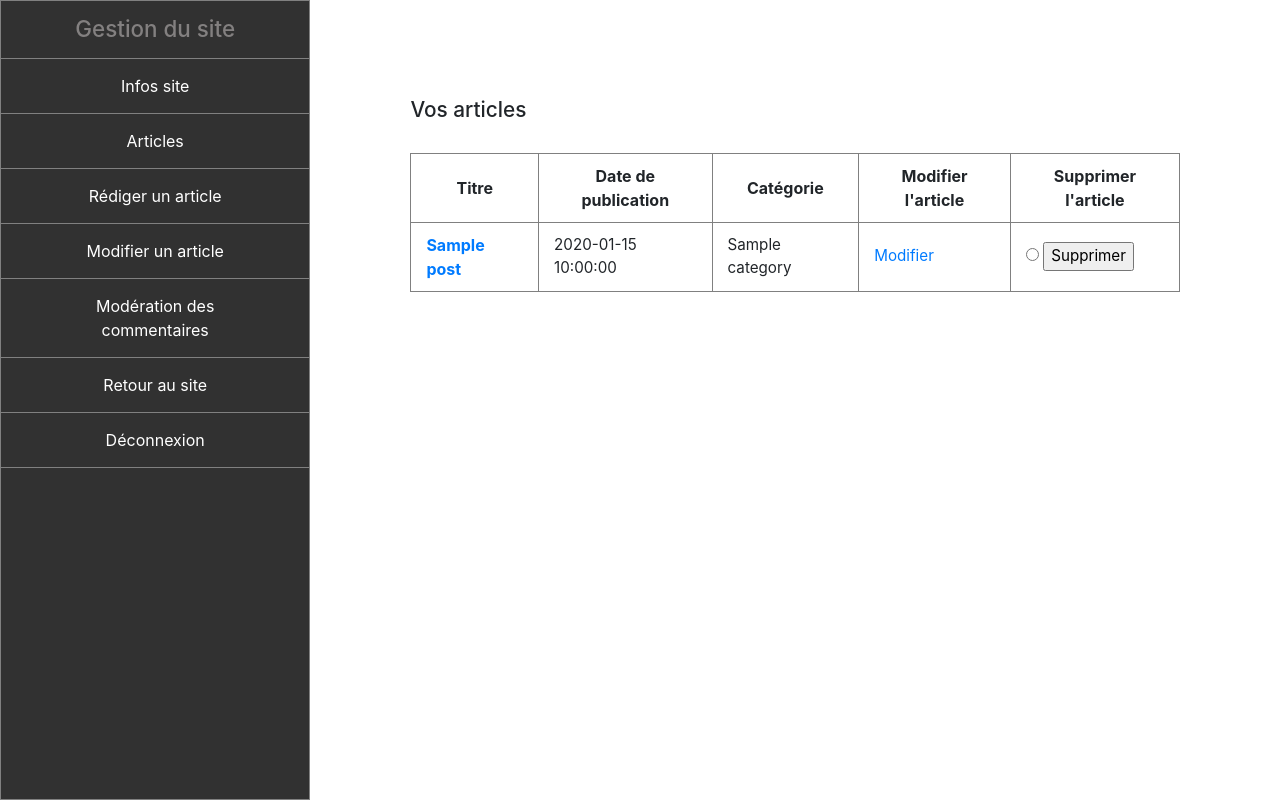
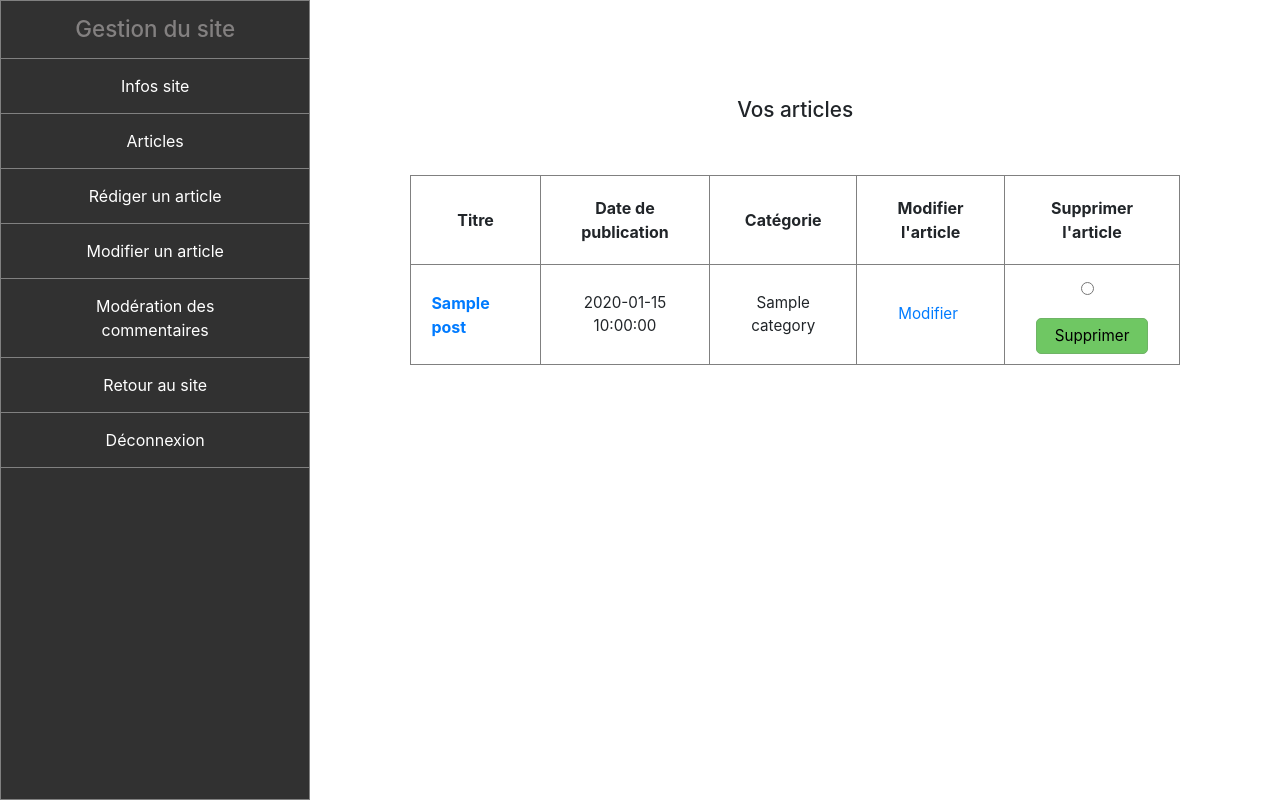
Before and after one commit to Shizurah/perso_project, a PHP site: the page made by view/allPostsList_view.php in a window 1280 px wide. Run offline with PHP 8.4, Linux system fonts and the light colour scheme; the template is opened without the code that fills it: most values are stand-ins (such as "Sample title", 1, 10 or a date in 2020); some web fonts are replaced.

Commit message:
Poursuite stylisation espace d'administration

```diff
--- a/assets/css/administration_style.css
+++ b/assets/css/administration_style.css
@@ -11,14 +11,12 @@ section {
     display: flex;
     padding: 0;
     position: relative;
-    /* top: -14px; */
     height: 100%;
 }
 
 aside {
-    height: 100%;
+    min-height: 100%;
     border: 1px solid grey;
-    /* border-right: 1px solid grey;  */
     background-color: rgb(49, 49, 49);
 }
 
@@ -49,10 +47,20 @@ aside {
 }
 
 #administration-main-content {
+    display: flex;
+    flex-direction: column;
+    align-items: center;
     padding: 100px;
     width: 80%;
+    height: 100%;
+    margin: auto;
 }
 
+h3 {
+    margin-bottom: 30px;
+}
+
+/* page d'erreur */
 #error-msg-container {
     position: relative;
     top: -12px;
@@ -87,7 +95,6 @@ aside {
 
 table {
     border: 1px solid grey;
-
 }
 
 th {
@@ -96,28 +103,110 @@ th {
 
 table td,
 table th {
-    padding: 10px 15px;
+    padding: 10px 20px;
     border: 1px solid grey;
     border-collapse: collapse;
 }
 
+table th {
+    padding: 20px;
+}
+
 tr td:not(:first-child) {
+    text-align: center;
     font-size: 0.95em;
 }
 
+/* rédaction articles : */
 
-/* modification artciles */
+form label,
+input[type=radio],
+input[type=file],
+input[type=submit] {
+    cursor: pointer;
+}
+
+#postTitle,
+input[type=file] {
+    width: 40%;
+}
+
+input[type=file] {
+    overflow: hidden;
+    padding: 8px 10px;
+    border: 1px solid rgb(204, 203, 203);
+    border-radius: 4px;
+}
+
+input[type=radio] {
+    position: relative;
+    top: 4px;
+    margin-right: 10px;
+}
+
+input[type=submit] {
+    margin-top: 20px;
+    border: none;
+    border: 1px solid rgb(111, 180, 102);
+    padding: 6px 18px;
+    border-radius: 5px;
+    background-color: rgb(111, 199, 99);
+}
+
+input[type=submit]:hover {
+    color: white;
+    background-color: rgb(62, 102, 57);
+}
+
+span {
+    font-weight: bold;
+}
+
+#note {
+    font-weight: normal;
+    font-size: 0.8em;
+}
+
+/* modification articles */
 
 .updating-icon {
     visibility: hidden;
     margin-left: 10px;
 }
 
+.link-for-post-watching,
 .link-for-post-action {
     font-weight: bold;
+}
+
+.link-for-post-action {
     color: grey;
 }
 
 .link-for-post-action:hover {
     color: grey;
 }
+
+.link-for-post-deleting,
+.link-for-post-updating {
+    display: block;
+    width: 100%;
+    padding: 5px 10px;
+    border-radius: 5px;
+    color: grey;
+}
+
+.link-for-post-deleting:hover,
+.link-for-post-updating:hover {
+    text-decoration: none;
+    color: white;
+}
+
+.link-for-post-updating:hover {
+    background-color: rgb(75, 128, 68);
+}
+
+.link-for-post-deleting:hover {
+    /* font-weight: bold; */
+    background-color: rgb(252, 88, 88);
+}
```
Also changed, not shown: public/images/eye.png (added), public/images/pencil.png (added), public/images/trash.png (added).
